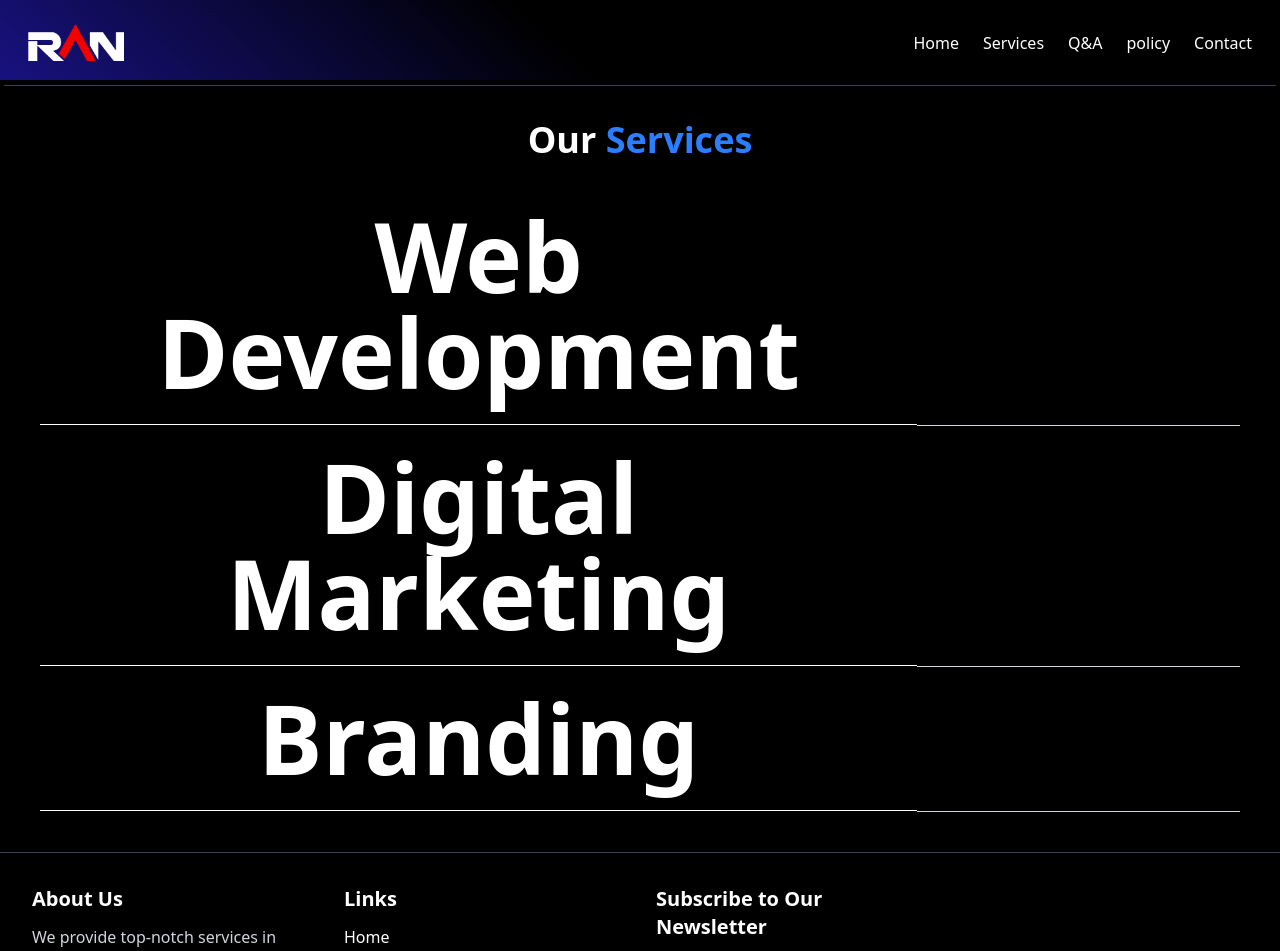
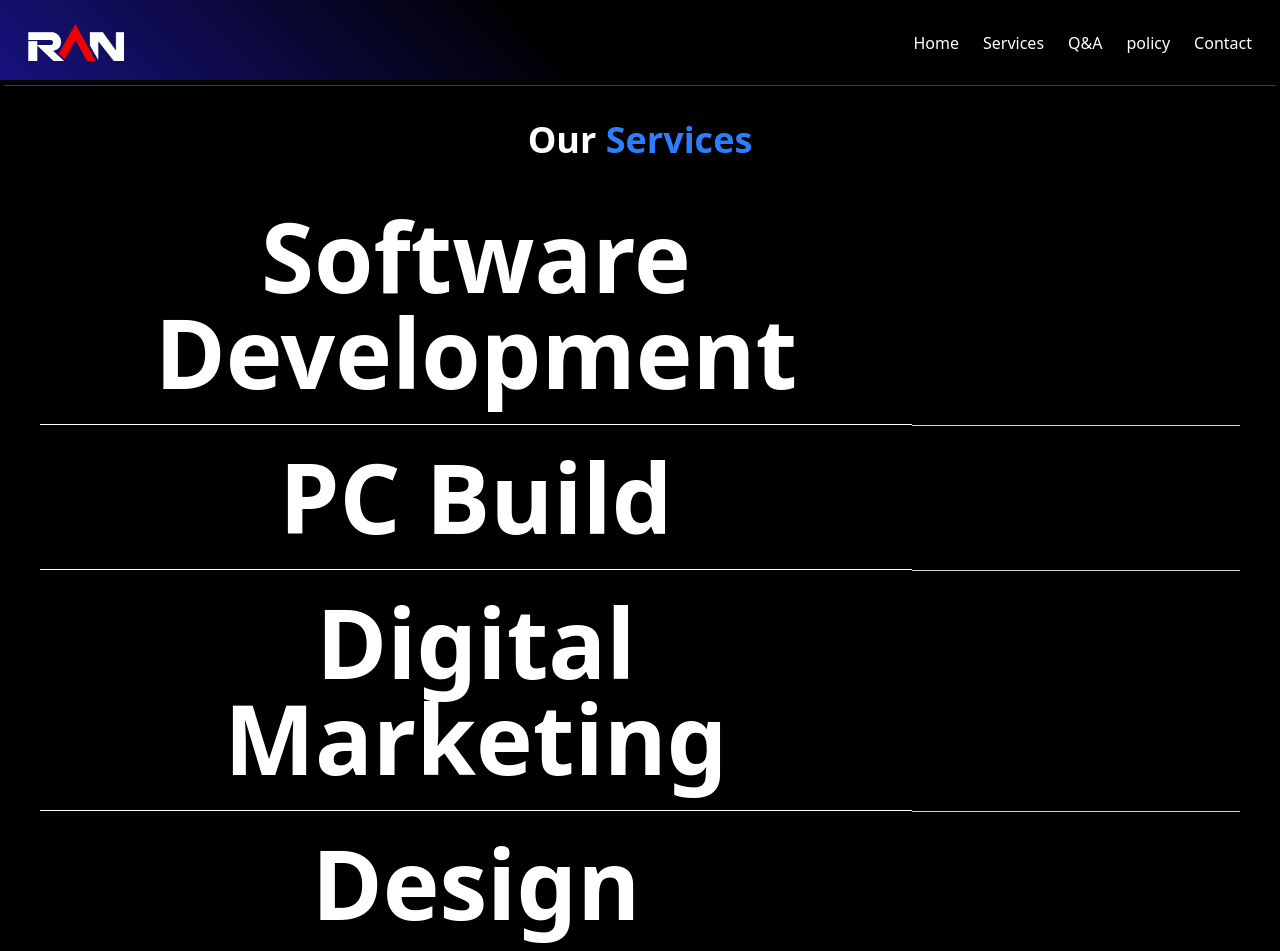
Before and after one commit to RAN-com/RAN-in, a React (Vite) app: page /services in a window 1280 px wide. Shown: the top 951 px of the page. Built offline with nearby package versions, Linux system fonts and the light colour scheme.

Commit message:
first commit

```diff
--- a/src/Elements/Policy.jsx
+++ b/src/Elements/Policy.jsx
@@ -3,10 +3,8 @@ import { FaCode, FaBullhorn, FaPaintBrush, FaLaptopCode, FaDesktop } from "react
 const services = [
   { name: "Software Development", tools: "Java, Python, C#", icon: <FaLaptopCode /> },
   { name: "PC Build", tools: "Hardware Setup, Custom Builds, Maintenance", icon: <FaDesktop /> },
-
-  { name: "Web Development", tools: "React, Next.js, Node.js", icon: <FaCode /> },
   { name: "Digital Marketing", tools: "SEO, Google Ads, Analytics", icon: <FaBullhorn /> },
-  { name: "Branding", tools: "Photoshop, Illustrator, Figma", icon: <FaPaintBrush /> },
+  { name: "Design", tools: "Photoshop, Illustrator, Figma", icon: <FaPaintBrush /> },
 ];
 
 // Mobile View Component
@@ -30,9 +28,10 @@ function MobileView() {
 
 function Services() {
     const services = [
-      { name: "Web Development", tools: "React, Next.js, Node.js", icon: <FaCode /> },
+      { name: "Software Development", tools: "React Js,  C#", icon: <FaLaptopCode /> },
+      { name: "PC Build", tools: "Hardware Setup, Custom Builds, Maintenance", icon: <FaDesktop /> },
       { name: "Digital Marketing", tools: "SEO, Google Ads, Analytics", icon: <FaBullhorn /> },
-      { name: "Branding", tools: "Photoshop, Illustrator, Figma", icon: <FaPaintBrush /> },
+      { name: "Design", tools: "Photoshop, Illustrator, Figma", icon: <FaPaintBrush /> },
     ];
 
     return (
```
